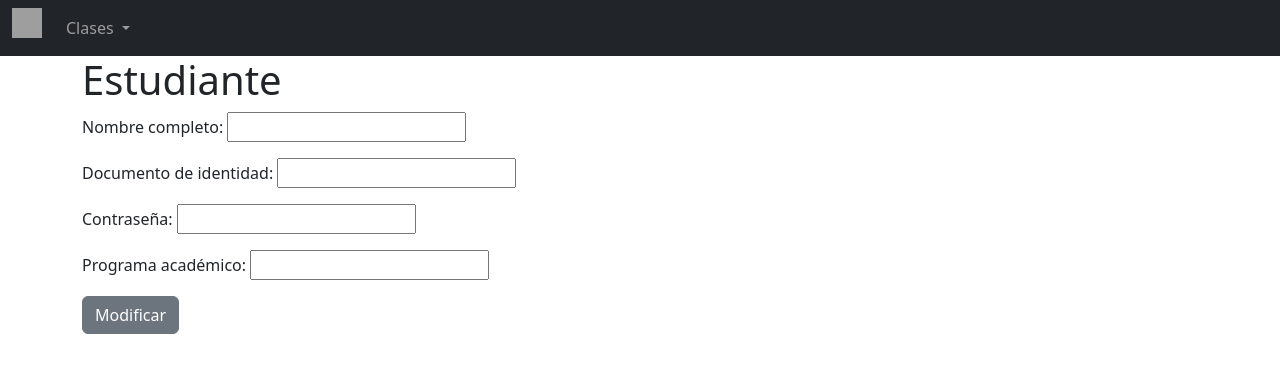
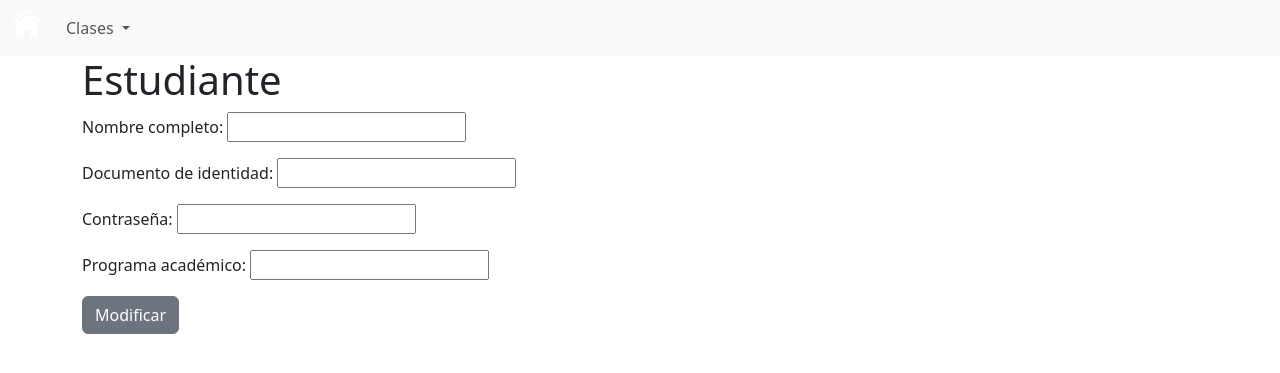
Before and after one commit to JuanFelipeRestrepoBuitrago/ProyectoBD, a Django app: template MySQL/interfaces/templates/Estudiante/estudiante.html in a window 1280 px wide. Shown: the top 373 px of the page. Run offline with Django 4.2, Linux system fonts and the light colour scheme; the template is opened without the code that fills it: values that come from a table or form of the project are taken from there, others are empty; some libraries are stand-ins or nearby versions; grey boxes are pictures that could not be loaded.

Commit message:
Adding Home Image

```diff
--- a/MySQL/interfaces/templates/Layouts/base.html
+++ b/MySQL/interfaces/templates/Layouts/base.html
@@ -5,7 +5,7 @@
     {% load bootstrap5 %}
     {% bootstrap_css %}
     {% bootstrap_javascript %}
-    <nav class="navbar navbar-expand-lg navbar-dark bg-dark">
+    <nav class="navbar navbar-expand-lg navbar-light bg-light">
         <div class="container-fluid">
             <div class="collapse navbar-collapse" id="navbarSupportedContent">
                 <ul class="navbar-nav me-auto mb-2 mb-lg-0">
```
Also changed, not shown: MySQL/interfaces/templates/static/Home.png (added).
